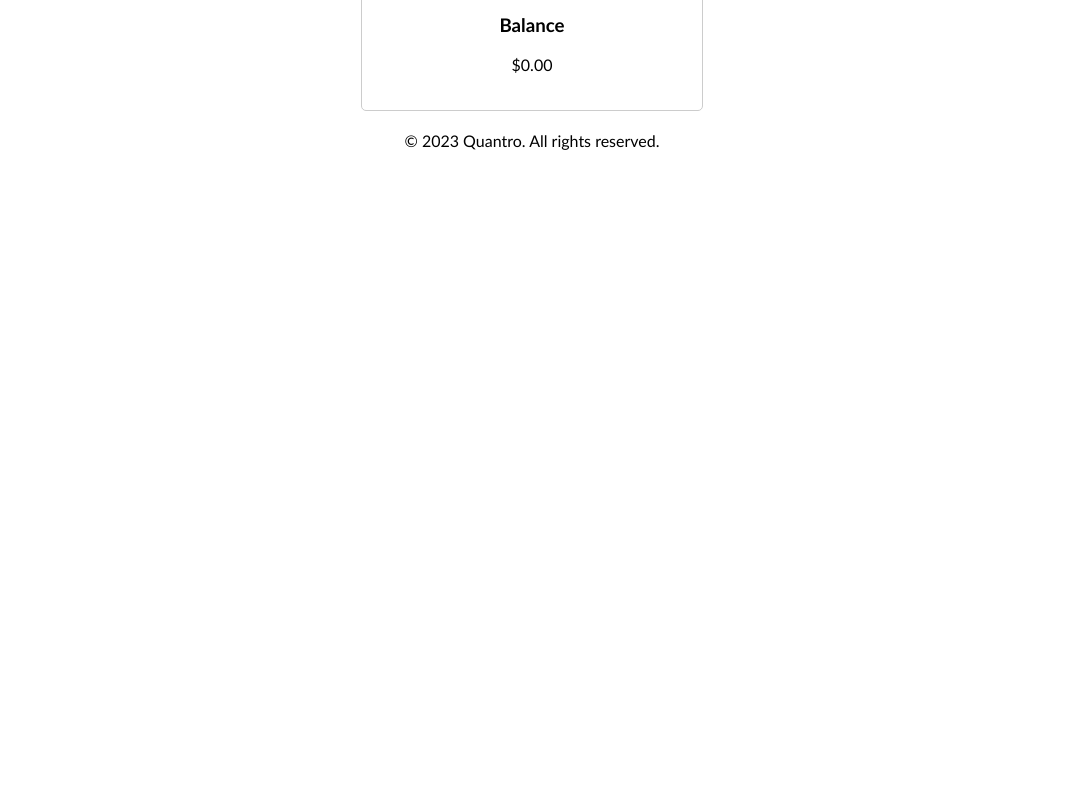
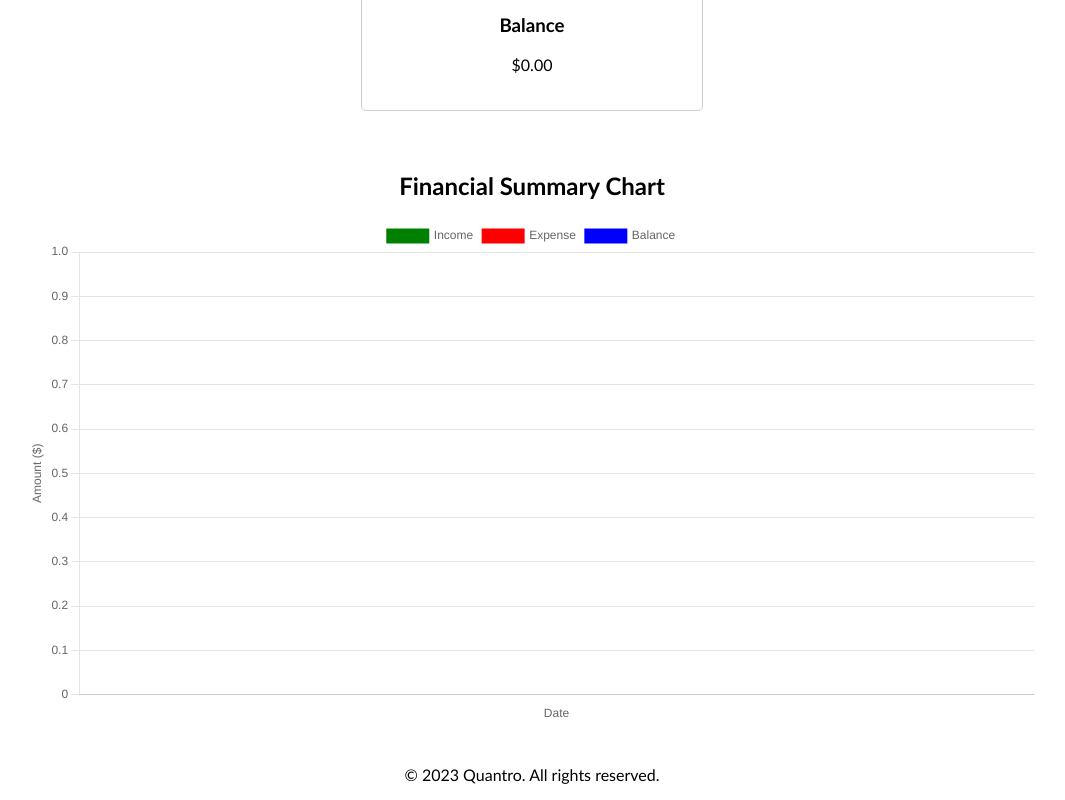
Before and after one commit to arendunn/quantro-finance-dashboard, a React (Create React App) app: page / in a window 1280 px wide. Shown: the part 1060-1860 px from the top of the page, without its empty margins (108-1173 px from the left). Before the commit the page ends 1226 px from the top, so only its background shows below. Built offline with nearby package versions, Linux system fonts and the light colour scheme.

Commit message:
Added initial chart feature and remove

```diff
--- a/package.json
+++ b/package.json
@@ -7,9 +7,12 @@
     "@testing-library/jest-dom": "^6.6.3",
     "@testing-library/react": "^16.3.0",
     "@testing-library/user-event": "^13.5.0",
+    "chart.js": "^4.4.9",
     "react": "^19.1.0",
+    "react-chartjs-2": "^5.3.0",
     "react-dom": "^19.1.0",
     "react-scripts": "5.0.1",
+    "uuid": "^11.1.0",
     "web-vitals": "^2.1.4"
   },
   "scripts": {
--- a/src/App.js
+++ b/src/App.js
@@ -3,6 +3,7 @@ import { FinanceProvider } from './context/FinanceContext';
 import TransactionForm from './components/TransactionForm';
 import TransactionList from './components/TransactionList';
 import Summary from './components/Summary';
+import Charts from './components/Charts';
 
 const App = () => {
   return (
@@ -13,6 +14,7 @@ const App = () => {
         <TransactionForm/>
         <TransactionList/>
         <Summary/>
+        <Charts/>
       </div>
       <footer style={{ marginTop: '20px', textAlign: 'center' }}>
         <p> &copy; 2023 Quantro. All rights reserved.</p>
--- a/src/components/Charts.jsx
+++ b/src/components/Charts.jsx
@@ -0,0 +1,118 @@
+import React, { useContext, useEffect, useState } from "react";
+import { FinanceContext } from "../context/FinanceContext";
+import { Line } from "react-chartjs-2";
+import { Chart as ChartJS, CategoryScale, LinearScale, LineElement, PointElement, Title, Tooltip, Legend } from "chart.js";
+
+// Register required Chart.js components
+ChartJS.register(CategoryScale, LinearScale, LineElement, PointElement, Title, Tooltip, Legend);
+
+const SummaryChart = () => {
+  const { transactions } = useContext(FinanceContext);
+  const [chartData, setChartData] = useState({
+    labels: [],  // X-axis labels (dates)
+    datasets: [
+      {
+        label: "Income",
+        data: [],  // Income values
+        borderColor: "green",
+        backgroundColor: "green",
+        fill: false,
+        tension: 0.1,
+      },
+      {
+        label: "Expense",
+        data: [],  // Expense values
+        borderColor: "red",
+        backgroundColor: "red",
+        fill: false,
+        tension: 0.1,
+      },
+      {
+        label: "Balance",
+        data: [],  // Balance values
+        borderColor: "blue",
+        backgroundColor: "blue",
+        fill: false,
+        tension: 0.1,
+      },
+    ],
+  });
+
+  useEffect(() => {
+    // Function to update the chart data
+    const updateChartData = () => {
+      const incomeData = [];
+      const expenseData = [];
+      const balanceData = [];
+      const dates = [];
+
+      let totalIncome = 0;
+      let totalExpense = 0;
+
+      // Loop through transactions and accumulate data by date
+      transactions.forEach((transaction) => {
+        const date = new Date(transaction.transactionDate).toLocaleDateString();
+
+        // Push the date to the labels array if it's not already added
+        if (!dates.includes(date)) {
+          dates.push(date);
+        }
+
+        // Accumulate totals for income, expense, and balance
+        if (transaction.transactionType === "income") {
+          totalIncome += transaction.amount;
+        } else if (transaction.transactionType === "expense") {
+          totalExpense += transaction.amount;
+        }
+
+        incomeData.push(totalIncome);
+        expenseData.push(totalExpense);
+        balanceData.push(totalIncome - totalExpense);
+      });
+
+      // Update the chart data state
+      setChartData({
+        labels: dates,
+        datasets: [
+          {
+            label: "Income",
+            data: incomeData,
+            borderColor: "green",
+            backgroundColor: "green",
+            fill: false,
+            tension: 0.1,
+          },
+          {
+            label: "Expense",
+            data: expenseData,
+            borderColor: "red",
+            backgroundColor: "red",
+            fill: false,
+            tension: 0.1,
+          },
+          {
+            label: "Balance",
+            data: balanceData,
+            borderColor: "blue",
+            backgroundColor: "blue",
+            fill: false,
+            tension: 0.1,
+          },
+        ],
+      });
+    };
+
+    updateChartData();
+  }, [transactions]); // Re-run when transactions change
+
+  return (
+    <div style={{ display: "flex", justifyContent: "center", marginTop: "20px" }}>
+      <div style={{ width: "80%", padding: "20px" }}>
+        <h2>Financial Summary Chart</h2>
+        <Line data={chartData} options={{ responsive: true, scales: { x: { title: { display: true, text: "Date" } }, y: { title: { display: true, text: "Amount ($)" } } } }} />
+      </div>
+    </div>
+  );
+};
+
+export default SummaryChart;
--- a/src/components/TransactionForm.jsx
+++ b/src/components/TransactionForm.jsx
@@ -1,5 +1,6 @@
 import React, { useContext, useState } from 'react';
 import { FinanceContext } from '../context/FinanceContext';
+import { v4 as uuidv4 } from 'uuid';
 
 const TransactionForm = () => {
   const { addTransaction } = useContext(FinanceContext);
@@ -11,7 +12,13 @@ const TransactionForm = () => {
   const handleSubmit = (e) => {
     e.preventDefault();
     if (transactionType && transactionDate && description && amount) {
-      addTransaction({ transactionType, transactionDate, description, amount: parseFloat(amount) });
+      addTransaction({
+        id: uuidv4(),
+        transactionType,
+        transactionDate,
+        description,
+        amount: parseFloat(amount)
+      });
       setTransactionType('');
       setTransactionDate('');
       setDescription('');
--- a/src/components/TransactionList.jsx
+++ b/src/components/TransactionList.jsx
@@ -3,6 +3,7 @@ import { FinanceContext } from "../context/FinanceContext";
 
 const TransactionList = () => {
     const { transactions } = useContext(FinanceContext);
+    const { removeTransaction } = useContext(FinanceContext);
 
     const formStyle = {
         display: 'flex',
@@ -41,6 +42,7 @@ const TransactionList = () => {
                             <span>
                                 {tx.transactionType === 'income' ? '+' : '-'}${tx.amount.toFixed(2)}
                             </span>
+                            <button onClick={() => removeTransaction(tx.id)} style={{ color: 'red', backgroundColor: 'white', border: 'none', cursor: 'pointer' }}>X</button>
                         </li>
                         ))}
                     </ul>
```
Also changed, not shown: 1 other file (tests, documents, lock files or other folders).
